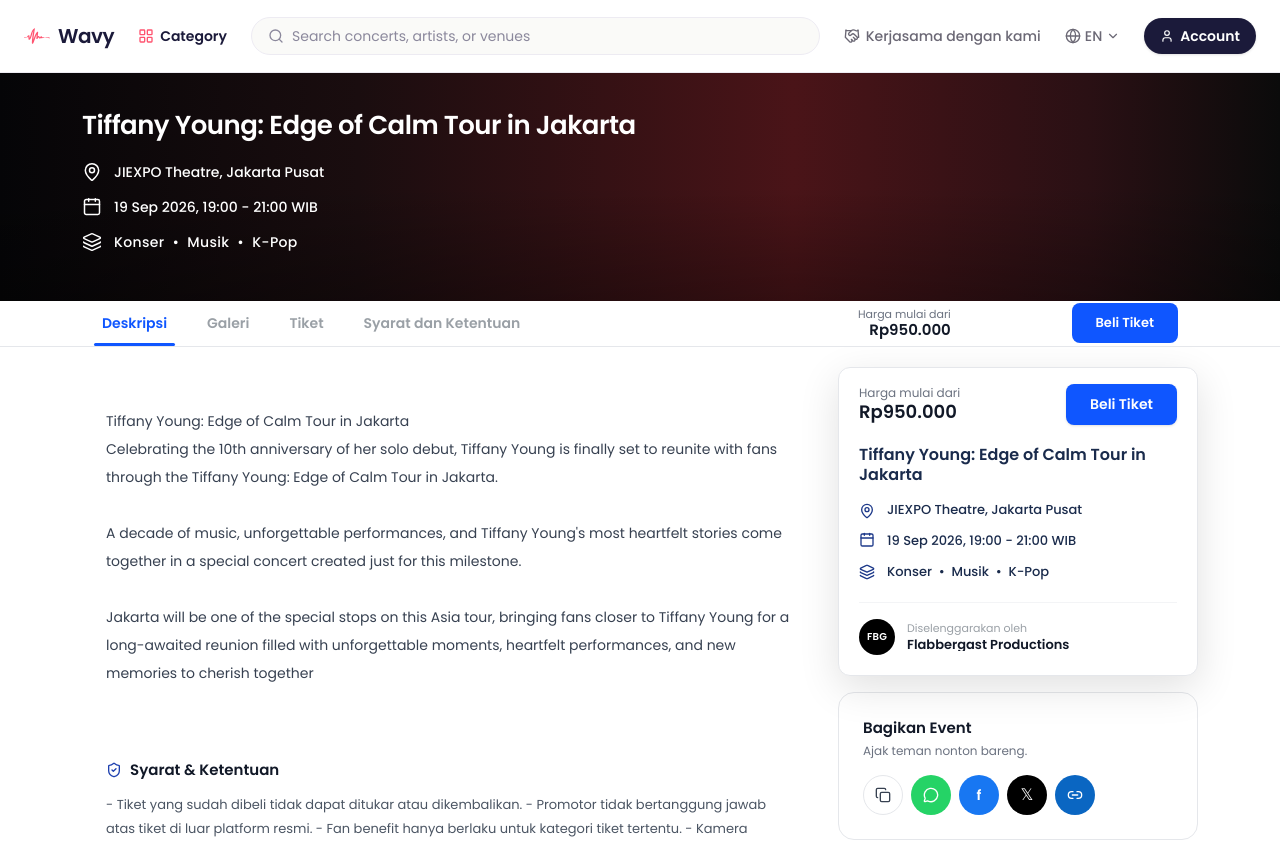
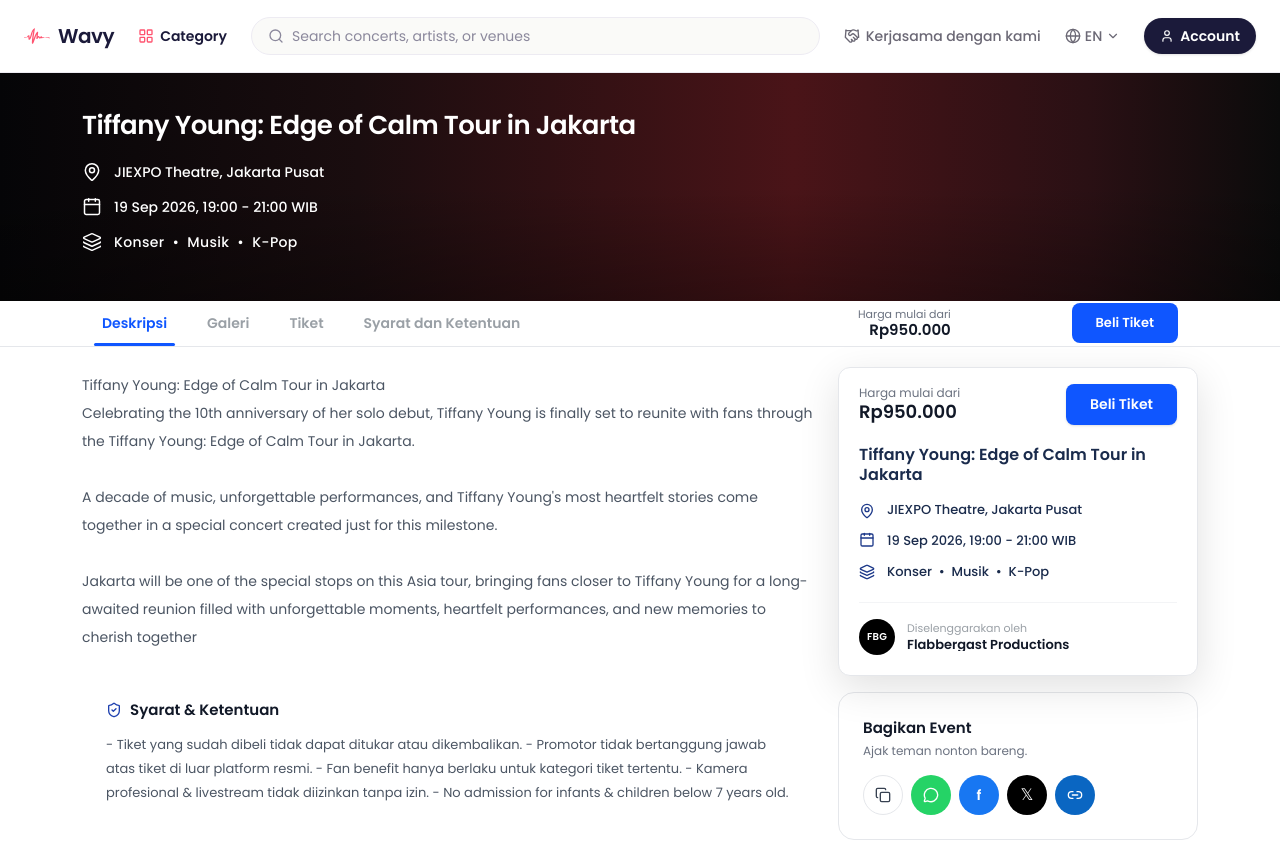
Before and after one commit to jieglee/wavy-next, a Next.js app: page /en/concerts/1 in a window 1280 px wide. Shown: the top 841 px of the page. Built offline with nearby package versions, Linux system fonts and the light colour scheme; no server answers; a web font is replaced by a local one.

Commit message:
feat: add detail description

```diff
--- a/src/components/concerts/concert-description.tsx
+++ b/src/components/concerts/concert-description.tsx
@@ -2,8 +2,8 @@
 import { sanitizeHtml } from "@/lib/sanitize";
 
 const ConcertDescription = forwardRef<HTMLDivElement, { description: string }>(({ description }, ref) => (
-  <section ref={ref} id="sec-desc" className="scroll-mt-[140px] rounded-2xl bg-white p-5 sm:p-6">
-    <div className="tnc-html mt-3 whitespace-pre-line text-[14px] leading-7 text-[#374151]" dangerouslySetInnerHTML={{ __html: sanitizeHtml(description || "") }} />
+  <section ref={ref} id="sec-desc" className="scroll-mt-[140px]">
+    <div className="tnc-html whitespace-pre-line text-[14px] leading-7 text-[#4B5563]" dangerouslySetInnerHTML={{ __html: sanitizeHtml(description || "") }} />
   </section>
 ));
 ConcertDescription.displayName = "ConcertDescription";
--- a/src/components/concerts/concert-gallery.tsx
+++ b/src/components/concerts/concert-gallery.tsx
@@ -4,7 +4,7 @@
   ({ gallery, title }, ref) => {
     if (!gallery?.length) return null;
     return (
-      <section ref={ref} id="sec-gallery" className="scroll-mt-[140px] rounded-2xl bg-white p-5 sm:p-6">
+  <section ref={ref} id="sec-gallery" className="scroll-mt-[140px]">
         <h2 className="text-[15px] font-bold text-[#111827]">Galeri</h2>
         <div className="mt-4 grid grid-cols-2 gap-3 sm:grid-cols-3">
           {gallery.map((url, i) => (
```
